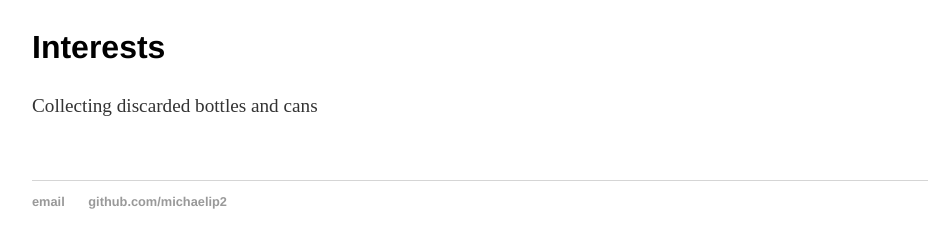
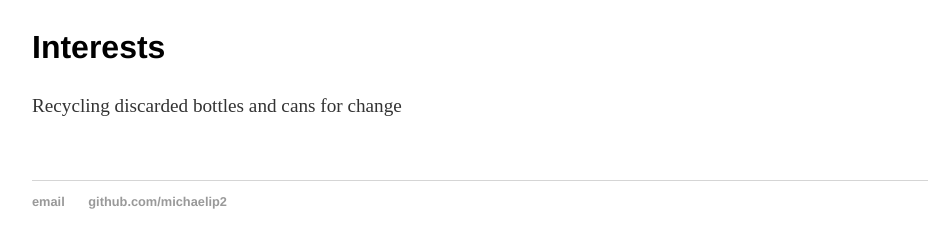
Before and after one commit to michaelip2/michaelip2.github.io, a Jekyll site: the page built from cv/index.html, in a window 1280 px wide and 900 px high, scrolled down 2565 px. Shown: the part 629-877 px from the top of the window, without its empty margins (160-1089 px from the left). Built offline with Jekyll 4.4.1, drawn with Linux system fonts in a browser that asks for light colours.

Commit message:
Update index.html

```diff
--- a/cv/index.html
+++ b/cv/index.html
@@ -79,5 +79,5 @@ title: CV of Michael Ip
 <li>Less than 1 year working with Google Analytics</li>
 </ul>
 <h2>Interests</h2>
-<p>Collecting discarded bottles and cans</p>
+<p>Recycling discarded bottles and cans for change</p>
 </div>
```
